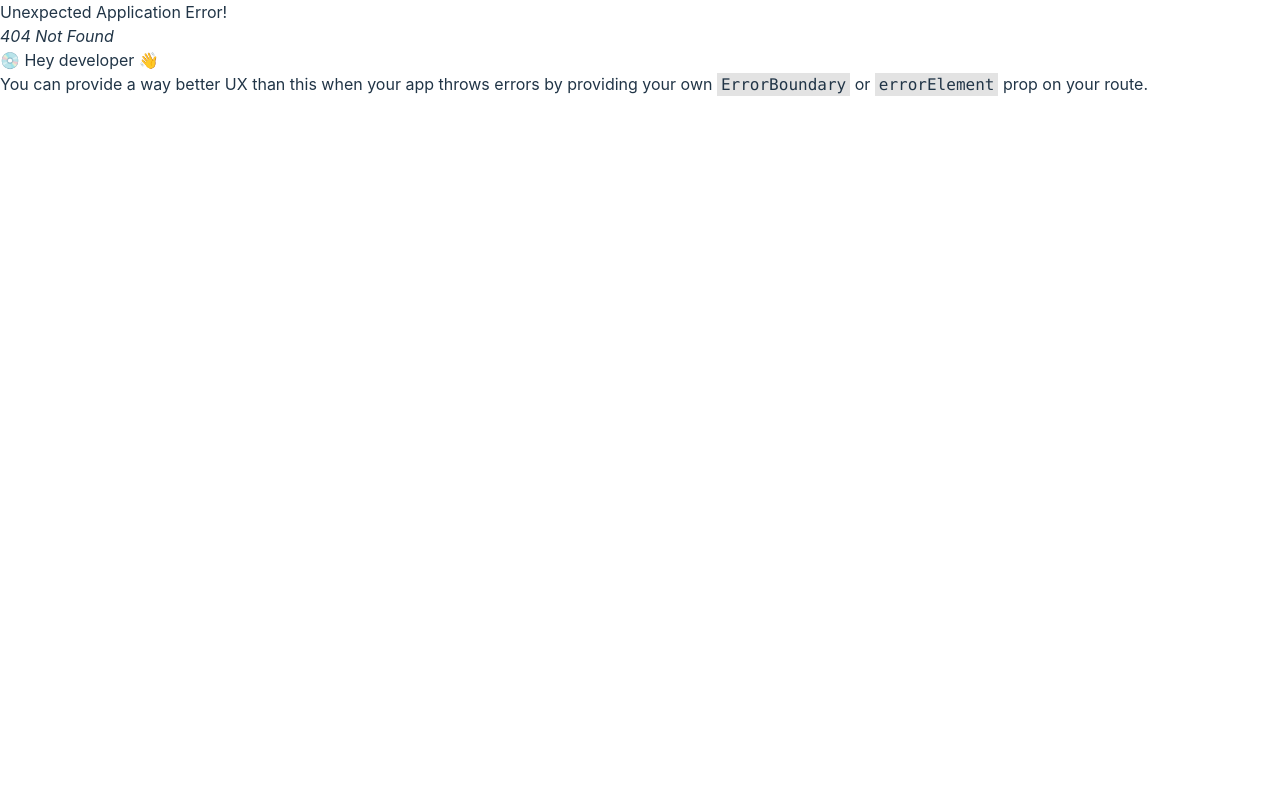
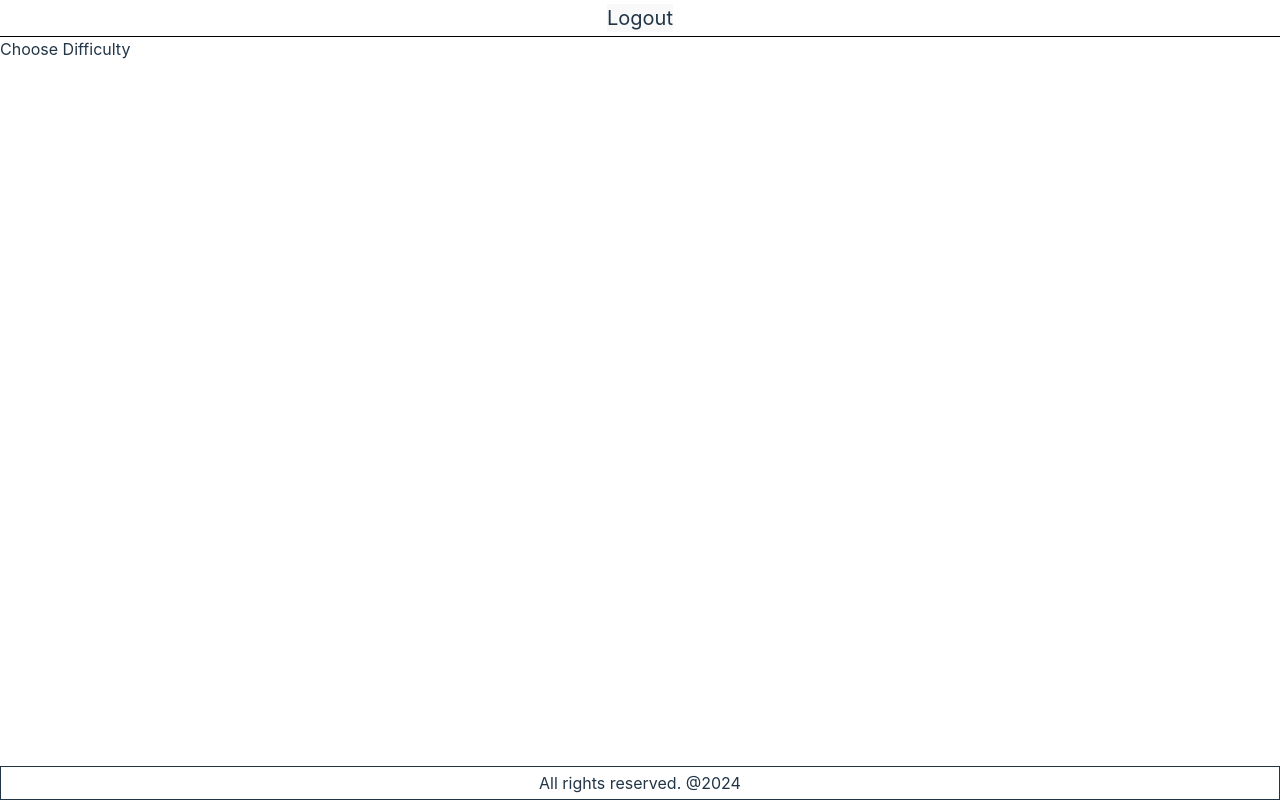
Before and after one commit to Owale128/MemoryGame, a React (Vite) app: page /difficulty in a window 1280 px wide. Before the commit this address had no page. Built offline with nearby package versions, Linux system fonts and the light colour scheme.

Commit message:
Created difficulty component

```diff
--- a/src/Router.tsx
+++ b/src/Router.tsx
@@ -1,6 +1,7 @@
 import { createBrowserRouter } from "react-router-dom";
 import Layout from "./pages/Layout";
 import Home from "./pages/Home";
+import Difficulty from "./pages/Difficulty";
 
 
 export const router = createBrowserRouter([
@@ -12,6 +13,10 @@ export const router = createBrowserRouter([
         {
             path: '/',
             element: <Home />
+        },
+        {
+            path: '/difficulty',
+            element: <Difficulty />
         }
        ]
     }
--- /dev/null
+++ b/src/pages/Difficulty.tsx
@@ -0,0 +1,10 @@
+
+const Difficulty = () => {
+  return (
+    <div>
+      <h1>Choose Difficulty</h1>
+    </div>
+  )
+}
+
+export default Difficulty
--- a/src/pages/Home.tsx
+++ b/src/pages/Home.tsx
@@ -12,7 +12,7 @@ const Home = () => {
         e.preventDefault()
         if(inputValue.trim() === '') return alert('Please enter username')
         setInputValue('')
-        navigate('/')
+        navigate('/difficulty')
     }
 
   return (
--- a/src/pages/Layout.tsx
+++ b/src/pages/Layout.tsx
@@ -1,14 +1,21 @@
-import { Outlet } from "react-router-dom"
+import { Outlet, useLocation, useNavigate } from "react-router-dom"
 
 const Layout = () => {
+  const location = useLocation()
+  const navigate = useNavigate()
+  const isHomePage = location.pathname === '/'
+
+  const logOut = () => {
+   const isConfirmed = confirm('Are you sure?')
+   if(isConfirmed) navigate('/')
+  }
   return (
     <div>
-        <header className="text-center border border-black p-2 text-xl">
-          <ul>
-            <li>
-              Welcom
-            </li>
-          </ul>
+        <header className="text-center border-b border-black p-1 text-xl">
+          {!isHomePage && (
+            <button onClick={logOut} className="cursor-pointer">Logout</button>
+          )}
+          {isHomePage && <p>Welcome</p>}
         </header>
         <main>
             <Outlet />
```
